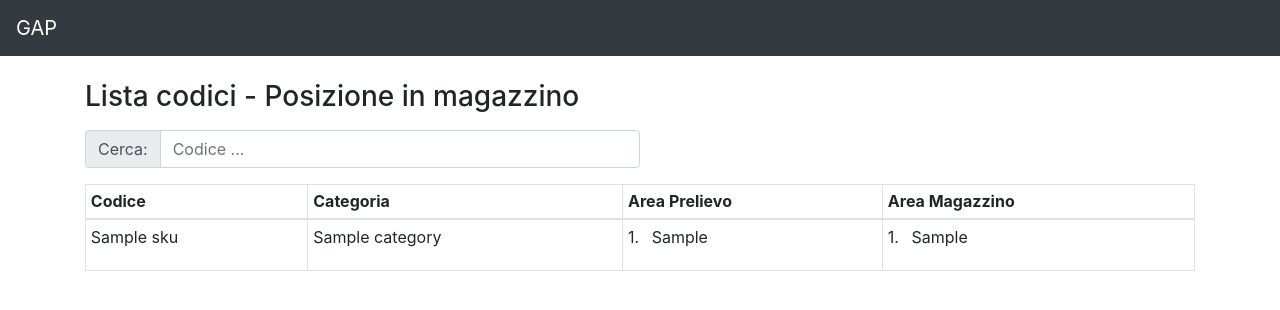
After one commit to Xgalan/GapApp, a Django app: template gap/partnumbers/templates/print_storage.html in a window 1280 px wide. The commit adds this page. Shown: the top 310 px of the page. Run offline with Django 3.2, Linux system fonts and the light colour scheme; the template is opened without the code that fills it: most values are stand-ins (such as "Sample title", 1, 10 or a date in 2020); some libraries are stand-ins or nearby versions.

Commit message:
added print page for warehouse

```diff
--- a/gap/gap/settings.py
+++ b/gap/gap/settings.py
@@ -48,10 +48,12 @@ INSTALLED_APPS = [
     'rest_framework',
     'import_export',
     'treebeard',
+    'corsheaders',
 ]
 
 MIDDLEWARE = [
     'django.middleware.security.SecurityMiddleware',
+    'corsheaders.middleware.CorsMiddleware',
     'whitenoise.middleware.WhiteNoiseMiddleware',
     'django.contrib.sessions.middleware.SessionMiddleware',
     'django.middleware.common.CommonMiddleware',
--- a/gap/gap/urls.py
+++ b/gap/gap/urls.py
@@ -23,6 +23,7 @@ from rest_framework.schemas import get_schema_view
 from partnumbers.views import PartnumberViewSet
 from pickings.views import PickingViewSet
 from orders.views import OrderViewSet
+from warehouse.views import StorageViewSet
 
 
 
@@ -30,6 +31,7 @@ router = routers.DefaultRouter()
 router.register(r'partnumbers', PartnumberViewSet, basename='partnumber')
 router.register(r'pickings', PickingViewSet, basename='picking')
 router.register(r'orders', OrderViewSet, basename='order')
+router.register(r'storage', StorageViewSet, basename='storage')
 
 schema_url_patterns = [
     path('api/', include(router.urls)),
--- a/gap/partnumbers/templates/print_list.html
+++ b/gap/partnumbers/templates/print_list.html
@@ -5,7 +5,7 @@
 <div class="col">
 <h3>Lista codici per contapezzi</h3>
 {% if partnumbers_list %}
-<div class="input-group mb-3 mt-3 w-50">
+<div class="input-group mb-3 mt-3 w-50 d-print-none">
     <div class="input-group-prepend">
         <span class="input-group-text" id="basic-addon1">Cerca:</span>
     </div>
--- /dev/null
+++ b/gap/partnumbers/templates/print_storage.html
@@ -0,0 +1,70 @@
+{% extends "index.html" %}
+{% block title %}GAP - Lista Codici - Posizione in magazzino{% endblock %}
+{% block content %}
+<div class="row">
+<div class="col">
+<h3>Lista codici - Posizione in magazzino</h3>
+{% if partnumbers_list %}
+<div class="input-group mb-3 mt-3 w-50 d-print-none">
+    <div class="input-group-prepend">
+        <span class="input-group-text" id="basic-addon1">Cerca:</span>
+    </div>
+    <input type="search" id="partnumber-search" name="partnumber-search" class="form-control" placeholder="Codice ..." aria-label="Partnumber" aria-describedby="basic-addon1">
+</div>
+<div class="table-responsive">
+    <table class="table table-hover table-bordered table-sm">
+        <thead>
+            <tr>
+                <th>Codice</th>
+                <th>Categoria</th>
+                <th>Area Prelievo</th>
+                <th>Area Magazzino</th>
+            </tr>
+        </thead>
+        <tbody>
+        {% for p in partnumbers_list %}
+            <tr data-partnumber="{{ p.sku }}">
+                <td>{{ p.sku }}</td>
+                <td>{{ p.category }}</td>
+                <td>
+                    {% for pg in p.picking_area %}
+                    <ul class="list-inline">
+                        <li class="list-inline-item">{{ forloop.counter }}.</li>
+                        {% for p in pg %}
+                        <li class="list-inline-item">{{ p }}</li>
+                        {% endfor %}
+                    </ul>
+                    {% empty %}
+                    Nessuna area prelievo presente.
+                    {% endfor %}
+                </td>
+                <td>
+                    {% for se in p.storage_area %}
+                    <ul class="list-inline">
+                        <li class="list-inline-item">{{ forloop.counter }}.</li>
+                        {% for s in se %}
+                        <li class="list-inline-item">{{ s }}</li>
+                        {% endfor %}
+                    </ul>
+                    {% empty %}
+                    Nessun magazzino presente.
+                    {% endfor %}
+                </td>
+            </tr>
+        {% endfor %}
+        </tbody>
+    </table>
+</div>
+{% else %}
+<p class="lead">Nessun codice presente.</p>
+{% endif %}
+</div>
+</div>
+{% endblock %}
+{% block page_script %}
+<script>
+    $(function() {
+        $( "#partnumber-search" ).simpleFilter("tr", "partnumber");
+    });
+</script>
+{% endblock %}
--- a/setup.py
+++ b/setup.py
@@ -21,9 +21,10 @@ setuptools.setup(
         "whitenoise",
         "django-environ",
         "gunicorn",
+        "django-cors-headers",
     ],
     include_package_data=True,
-    python_requires='>=3.6',
+    python_requires='>=3.7',
     classifiers=[
         'Development Status :: 2 - Pre-Alpha',
         'License :: OSI Approved :: GNU General Public License v3 (GPLv3)',
```
Also changed, not shown: gap/gap/third_party_settings.py (+10 -0 lines), gap/partnumbers/views.py (+20 -0 lines), gap/warehouse/serializers.py (added, +11 -0 lines), gap/warehouse/views.py (added, +19 -0 lines).
